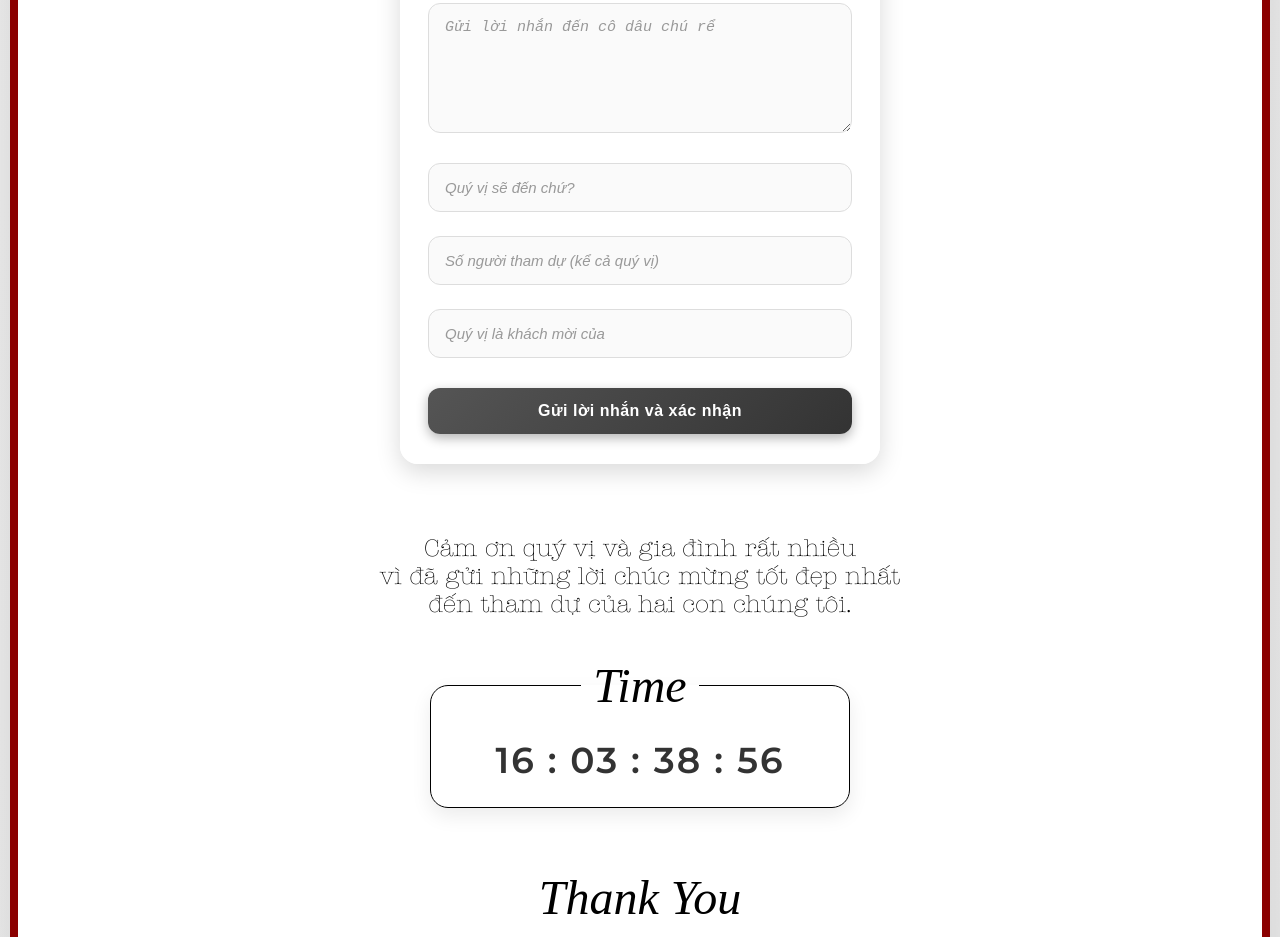
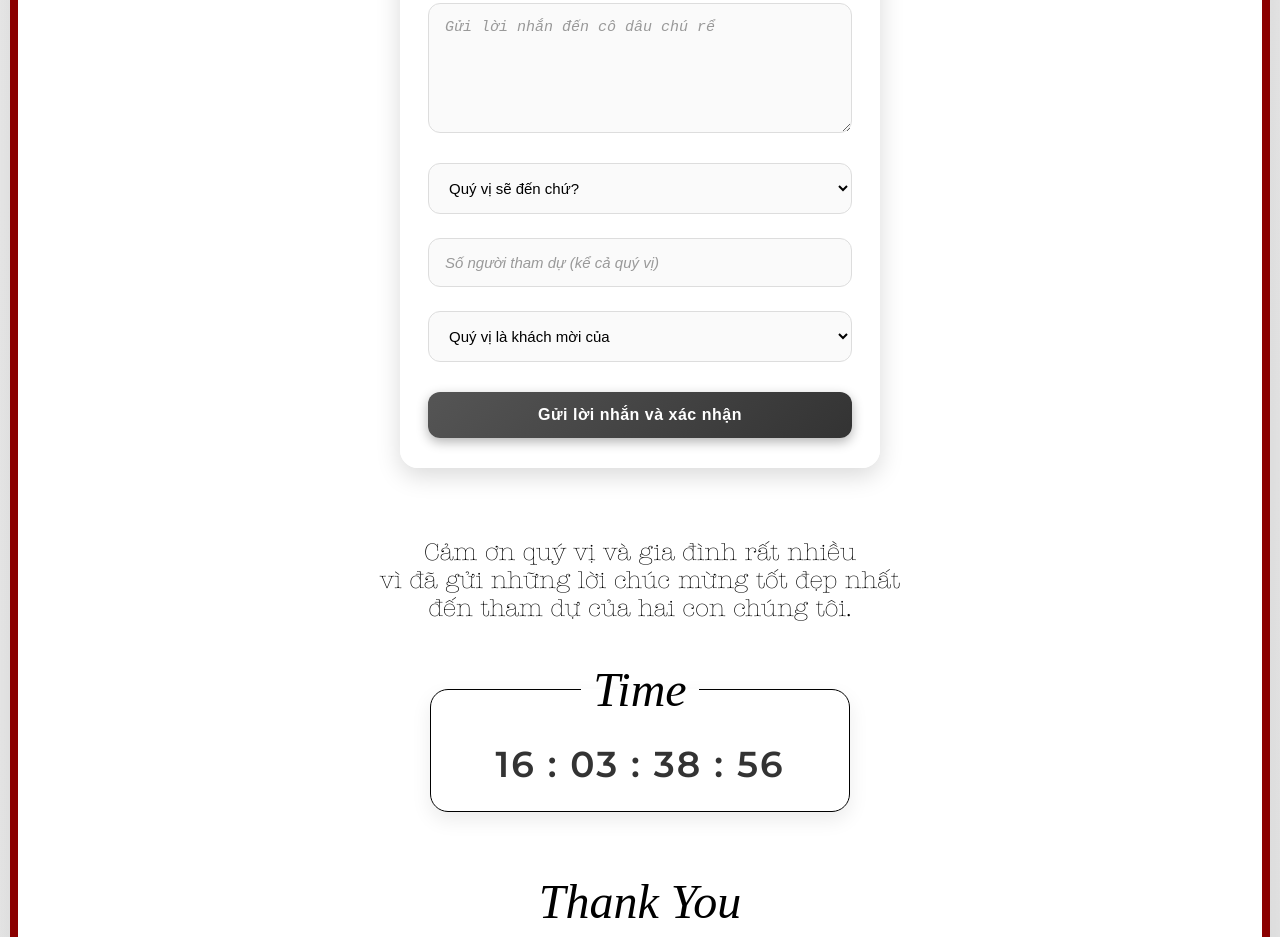
Before and after one commit to LocNVT/hungwedding, a plain HTML site: page index.html in a window 1280 px wide. Shown: the part 4436-5373 px from the top of the page. Drawn offline with Linux system fonts and the light colour scheme; a web font is replaced by a local one.

Commit message:
fix: w9 add select option for confirm section

```diff
--- a/assets/css/style.css
+++ b/assets/css/style.css
@@ -430,7 +430,8 @@ body {
 
 /* Input + Textarea */
 .rsvp-form input,
-.rsvp-form textarea {
+.rsvp-form textarea,
+.rsvp-form select {
   width: 100%;
   padding: 15px 16px;
   margin: 12px 0;
@@ -444,7 +445,8 @@ body {
 
 /* Focus effect */
 .rsvp-form input:focus,
-.rsvp-form textarea:focus {
+.rsvp-form textarea:focus
+.rsvp-form select:focus {
   border-color: #000000;
   box-shadow: 0 0 8px rgba(200, 122, 122, 0.35);
   background: #fff;
--- a/index.html
+++ b/index.html
@@ -58,7 +58,7 @@
                     <p>Bà: Dương Thị Vân</p>
                 </div>
             </div>
-            <p class="invitation-text">Trân trọng kính mời Quý Khách đến tham dự <br/>
+            <p class="invitation-text">Trân trọng kính mời Quý Khách đến tham dự <br />
                 LỄ THÀNH HÔN của hai con chúng tôi
             </p>
         </div>
@@ -71,7 +71,7 @@
             <p>Tiệc thân mật được tổ chức vào lúc</p>
             <h3>18 giờ 00 phút - Thứ Bảy</h3>
             <h3>Ngày 27 tháng 12 năm 2025</h3>
-             <!-- <p><b>18 giờ 00 phút - Thứ Bảy</b></p>
+            <!-- <p><b>18 giờ 00 phút - Thứ Bảy</b></p>
             <p><b>Ngày 27 tháng 12 năm 2025</b></p> -->
             <p>(Nhằm ngày 08 tháng 11 năm Ất Tỵ)</p>
         </div>
@@ -175,17 +175,13 @@
 
             <section class="slider-section">
                 <div class="slider-container">
-                    <div class="slide active"><img
-                            src="./assets/images/DUKE3144.jpg" /></div>
+                    <div class="slide active"><img src="./assets/images/DUKE3144.jpg" /></div>
                     <div class="slide"><img src="./assets/images/DUKE3454.jpg" /></div>
-                    <div class="slide"><img
-                            src="./assets/images/DSCF1426.jpg" /></div>
+                    <div class="slide"><img src="./assets/images/DSCF1426.jpg" /></div>
                     <div class="slide"><img src="./assets/images/DSCF1677.jpg" /></div>
-                    <div class="slide"><img
-                            src="./assets/images/GAU02909.JPG" /></div>
+                    <div class="slide"><img src="./assets/images/GAU02909.JPG" /></div>
                     <div class="slide"><img src="./assets/images/GAU03446.JPG" /></div>
-                    <div class="slide"><img
-                            src="./assets/images/GAU04580.JPG" /></div>
+                    <div class="slide"><img src="./assets/images/GAU04580.JPG" /></div>
 
                     <button class="nav-btn prev">❮</button>
                     <button class="nav-btn next">❯</button>
@@ -204,16 +200,27 @@
 
                 <textarea id="message" name="message" placeholder="Gửi lời nhắn đến cô dâu chú rể"></textarea>
 
-                <input type="text" id="attend" name="attend" placeholder="Quý vị sẽ đến chứ?">
+                <!-- Attend -->
+                <select id="attend" name="attend">
+                    <option value="" disabled selected>Quý vị sẽ đến chứ?</option>
+                    <option value="yes">Có, tham dự được 😍</option>
+                    <option value="no">Không, bận mất rồi 🥺</option>
+                </select>
 
                 <input type="number" id="quantity" name="quantity" placeholder="Số người tham dự (kể cả quý vị)">
 
-                <input type="text" id="invitedBy" name="invitedBy" placeholder="Quý vị là khách mời của">
+                <!-- InvitedBy -->
+                <select id="invitedBy" name="invitedBy">
+                    <option value="" disabled selected>Quý vị là khách mời của</option>
+                    <option value="Quốc Hưng">Chú rể Quốc Hưng</option>
+                    <option value="Tường Anh">Cô dâu Tường Anh</option>
+                </select>
 
                 <button type="submit" class="submit-btn">
                     <strong>Gửi lời nhắn và xác nhận</strong>
                 </button>
             </form>
+
 
         </div>
         <div class="confirmation-section">
```
